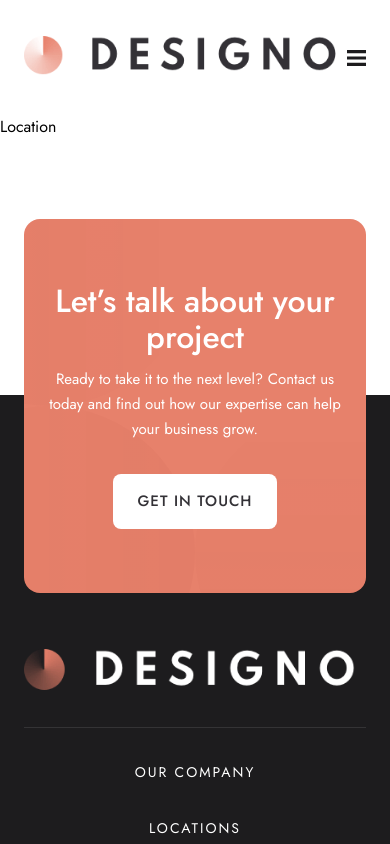
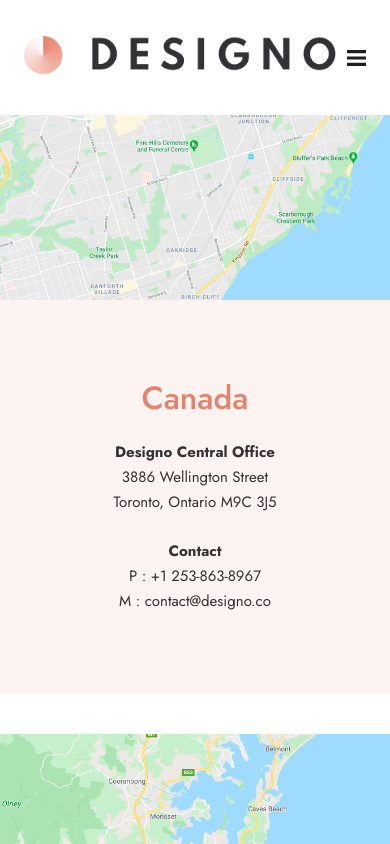
Before and after one commit to arpit8392/fem-challenge-37-designo-multi-page-website, a Next.js app: page /locations in a window 390 px wide. Shown: the top 844 px of the page. Built offline with nearby package versions, Linux system fonts and the light colour scheme.

Commit message:
Locations Page - Mobile

```diff
--- a/app/locations/page.tsx
+++ b/app/locations/page.tsx
@@ -1,4 +1,51 @@
+import { locationsData } from '@/data'
+import Image from 'next/image'
+
 const LocationsPage = () => {
-	return <div>Location</div>
+	return (
+		<main className='md:px-10 lg:px-40'>
+			<ul className='grid grid-cols-1 gap-10 '>
+				{locationsData.map((item) => (
+					<li key={item.location}>
+						<figure className='grid md:gap-8'>
+							<picture>
+								<Image
+									src={`/assets/locations/tablet/${item.image}`}
+									alt={`Map Image of ${item.location}`}
+									width={375}
+									height={320}
+									className='w-full overflow-hidden object-contain md:rounded-2xl lg:hidden'
+								/>
+								<Image
+									src={`/assets/locations/desktop/${item.image}`}
+									alt={`Map Image of ${item.location}`}
+									width={350}
+									height={326}
+									className='hidden w-auto overflow-hidden object-contain md:rounded-2xl lg:block '
+								/>
+							</picture>
+							<figcaption className='flex flex-col items-center gap-6 bg-[#FDF3F0] px-6 py-20 text-center text-darkGrey md:rounded-2xl md:items-start md:text-left md:p-20'>
+								<h1 className='text-[32px]/9 font-medium text-peach'>
+									{item.location}
+								</h1>
+								<div className='flex flex-col gap-6 items-center md:flex-row'>
+									<p className='text-[15px]/[25px]'>
+										<span className='block font-bold'>{item.office.name}</span>
+										<span className='block'>{item.office.street}</span>
+										<span className='block'>{item.office.city}</span>
+									</p>
+									<p className='text-[15px]/[25px]'>
+										<span className='block font-bold'>Contact</span>
+										<span className='block'>{`P : ${item.contact.phone}`}</span>
+										<span className='block'>{`M : ${item.contact.mail}`}</span>
+									</p>
+								</div>
+							</figcaption>
+						</figure>
+					</li>
+				))}
+			</ul>
+		</main>
+	)
 }
 export default LocationsPage
--- a/components/locations-item.tsx
+++ b/components/locations-item.tsx
@@ -1,17 +1,17 @@
 import Image from 'next/image'
 import Link from 'next/link'
 
-const LocationItem = ({ image, location }: LocationData) => {
+const LocationItem = ({ illustrationImage, location }: LocationData) => {
 	return (
-		<div className='flex flex-col items-center gap-12'>
+		<figure className='flex flex-col items-center gap-12'>
 			<Image
-				src={`/assets/shared/desktop/${image}`}
+				src={`/assets/shared/desktop/${illustrationImage}`}
 				alt={location}
 				width={202}
 				height={202}
 				className='w-auto bg-small-circle object-contain'
 			/>
-			<div className='flex flex-col items-center gap-8'>
+			<figcaption className='flex flex-col items-center gap-8'>
 				<h3 className='text-xl font-medium uppercase tracking-[5px] text-darkGrey'>
 					{location}
 				</h3>
@@ -20,8 +20,8 @@ const LocationItem = ({ image, location }: LocationData) => {
 					className='rounded-lg bg-peach px-5 py-4 text-[15px] font-medium uppercase tracking-[1px] text-white hover:bg-lightPeach'>
 					See Location
 				</Link>
-			</div>
-		</div>
+			</figcaption>
+		</figure>
 	)
 }
 export default LocationItem
--- a/data.ts
+++ b/data.ts
@@ -157,17 +157,47 @@ export const designsData = [
 	},
 ]
 
-export const locationsData = [
+export const locationsData: LocationData[] = [
 	{
 		location: 'Canada',
-		image: 'illustration-canada.svg',
+		illustrationImage: 'illustration-canada.svg',
+		image: 'image-map-canada.png',
+		office: {
+			name: 'Designo Central Office',
+			street: '3886 Wellington Street',
+			city: 'Toronto, Ontario M9C 3J5',
+		},
+		contact: {
+			phone: '+1 253-863-8967',
+			mail: 'contact@designo.co',
+		},
 	},
 	{
 		location: 'Australia',
-		image: 'illustration-australia.svg',
+		illustrationImage: 'illustration-australia.svg',
+		image: 'image-map-australia.png',
+		office: {
+			name: 'Designo AU Office',
+			street: '19 Balonne Street',
+			city: 'New South Wales 2443',
+		},
+		contact: {
+			phone: '(02) 6720 9092',
+			mail: 'contact@designo.au',
+		},
 	},
 	{
 		location: 'United Kingdom',
-		image: 'illustration-united-kingdom.svg',
+		illustrationImage: 'illustration-united-kingdom.svg',
+		image: 'image-map-united-kingdom.png',
+		office: {
+			name: 'Designo UK Office',
+			street: '13  Colorado Way',
+			city: 'Rhyd-y-fro SA8 9GA',
+		},
+		contact: {
+			phone: '078 3115 1400',
+			mail: 'contact@designo.uk',
+		},
 	},
 ]
```
Also changed, not shown: typings.d.ts (+10 -0 lines).
